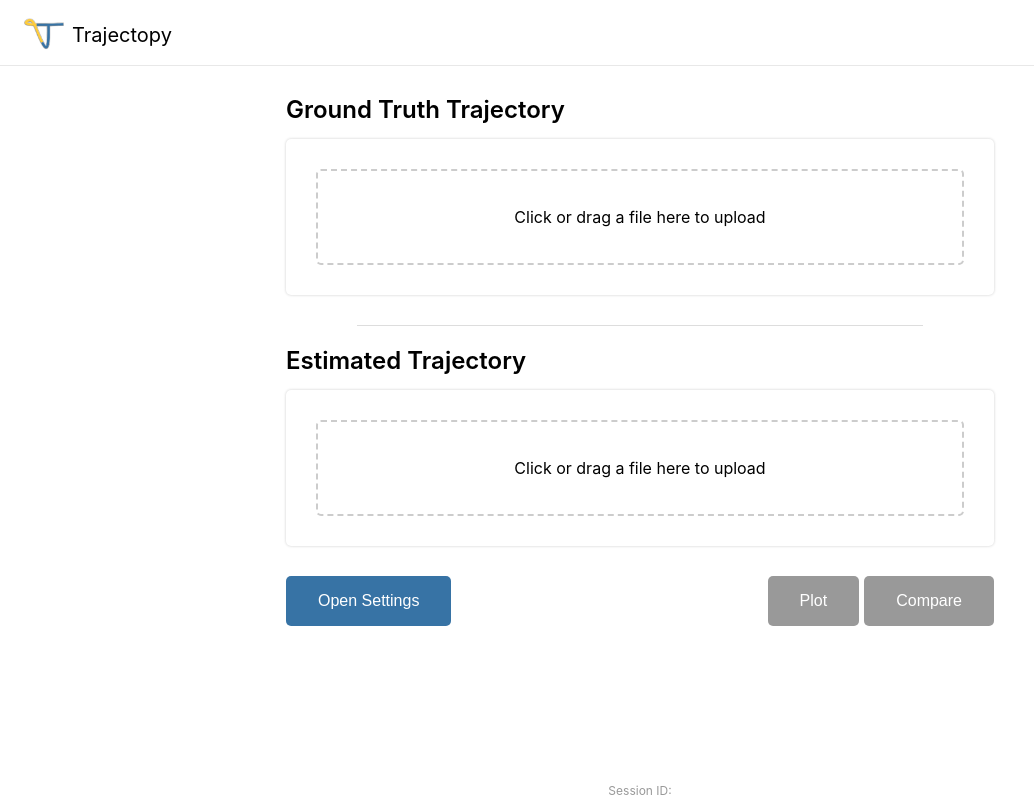
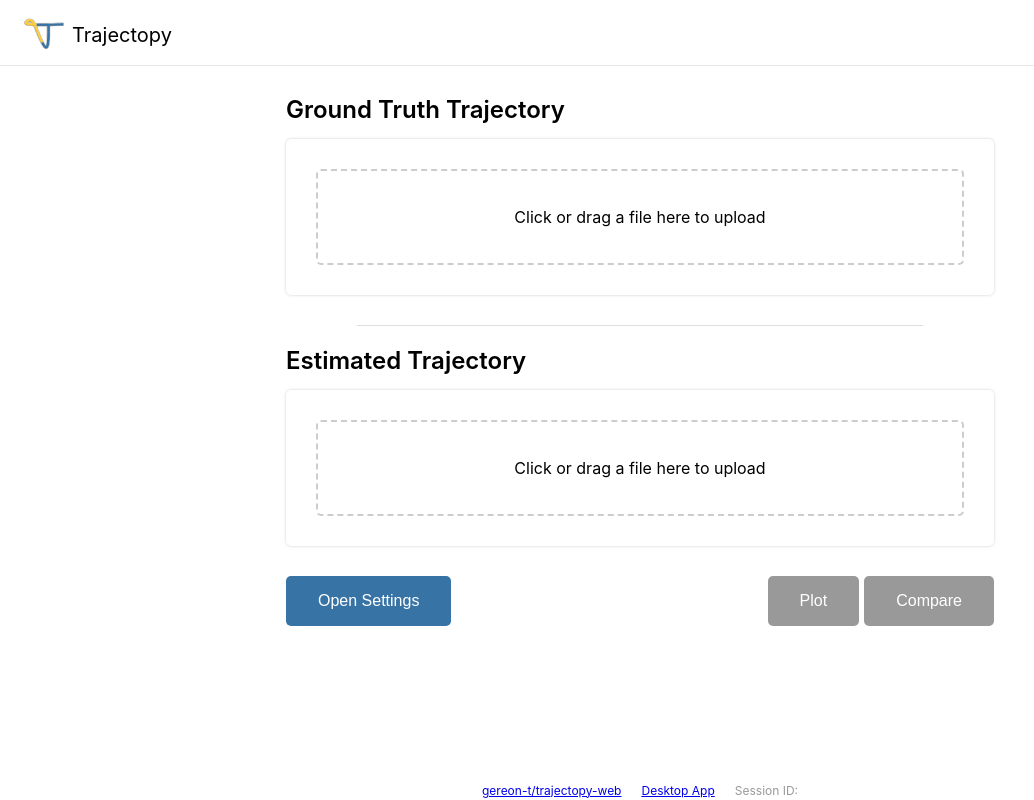
Before and after one commit to gereon-t/trajectopy-web, a React (Create React App) app in the folder trajectopy-react/: page / in a window 1280 px wide. Shown: the whole page, without its empty margins (0-1034 px from the left). Built offline with nearby package versions, Linux system fonts and the light colour scheme; no server answers.

Commit message:
Add footer items

```diff
--- a/trajectopy-react/src/App.css
+++ b/trajectopy-react/src/App.css
@@ -2,6 +2,10 @@
   text-align: center;
   width: 60%;
   margin: auto;
+}
+
+.session-text {
+  color: #999;
 }
 
 .footer {
@@ -14,6 +18,17 @@
   left: 0;
   right: 0;
   height: 20px;
+
+}
+
+.footer-items {
+  display: flex;
+  flex-direction: row;
+  justify-content: center;
+  align-items: center;
   font-size: 12px;
-  color: #999;
 }
+
+.footer-divider {
+  margin: 0 10px;
+}
--- a/trajectopy-react/src/App.js
+++ b/trajectopy-react/src/App.js
@@ -33,8 +33,16 @@ const App = () => {
           <Base sessionId={sessionId} />
         </div>
       </div>
-      <footer className='footer'>Session ID: {sessionId}</footer>
-    </div>
+      <footer className='footer'>
+        <div className='footer-items'>
+          <a href='https://github.com/gereon-t/trajectopy-web'>gereon-t/trajectopy-web</a>
+          <div className='footer-divider'></div>
+          <a href='https://github.com/gereon-t/trajectopy'>Desktop App</a>
+          <div className='footer-divider'></div>
+          <div className='session-text'>Session ID: {sessionId}</div>
+        </div>
+      </footer>
+    </div >
   );
 }
 
```
